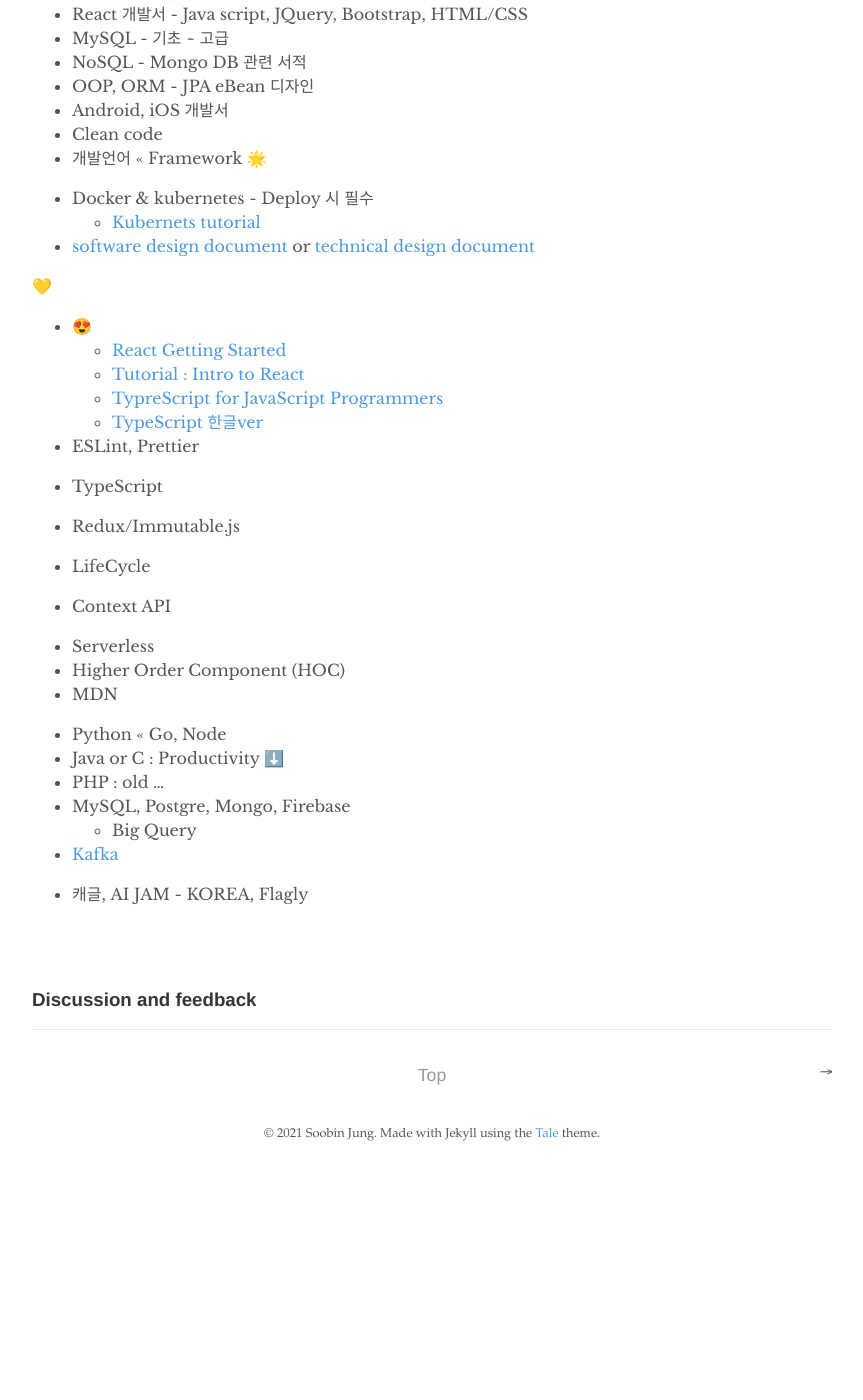
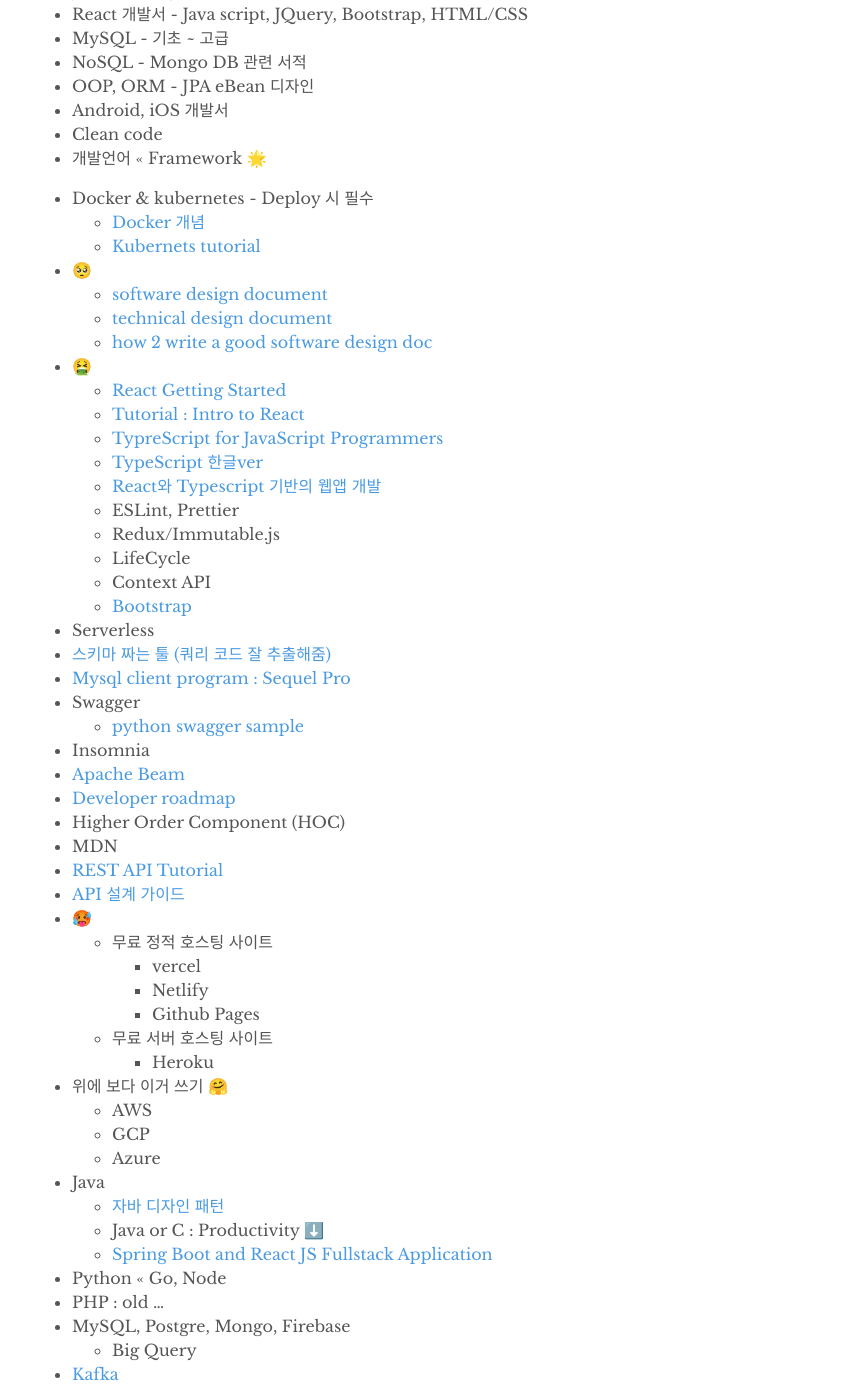
Before and after one commit to SoobinJung1013/SoobinJung1013.github.io, a Jekyll site: the page built from _posts/2021-02-19-Things-to-study.md, in a window 1280 px wide and 1400 px high, scrolled down 2507 px. Shown: the whole window, without its empty margins (208-1071 px from the left). Built offline with Jekyll 4.4.1, drawn with Linux system fonts in a browser that asks for light colours; comment, search, counter and statistics services are not loaded; before the commit the page ends 3684 px from its top, so only the background shows below that.

Commit message:
sooooooo

```diff
--- a/_posts/2021-02-19-Things-to-study.md
+++ b/_posts/2021-02-19-Things-to-study.md
@@ -159,35 +159,54 @@ test case..?
 - 개발언어 << Framework 🌟
 
 - Docker & kubernetes - Deploy 시 필수
+  - [Docker 개념](https://www.youtube.com/watch?v=hWPv9LMlme8)
   - [Kubernets tutorial](https://kubernetes.io/ko/docs/tutorials/hello-minikube/)
-- [software design document](https://www.toptal.com/freelance/why-design-documents-matter) or [technical design document](https://blog.tara.ai/software-design-documents/)
+- 🥺
+  - [software design document](https://www.toptal.com/freelance/why-design-documents-matter)
+  - [technical design document](https://blog.tara.ai/software-design-documents/)
+  - [how 2 write a good software design doc](https://medium.com/free-code-camp/how-to-write-a-good-software-design-document-66fcf019569c)
 
-💛
-
-- 😍
+- 🤮
   - [React Getting Started](https://reactjs.org/docs/getting-started.html)
   - [Tutorial : Intro to React](https://reactjs.org/tutorial/tutorial.html)
   - [TypreScript for JavaScript Programmers](https://www.typescriptlang.org/docs/handbook/typescript-in-5-minutes.html)
   - [TypeScript 한글ver](https://typescript-kr.github.io/)
-
-- ESLint, Prettier
-
-- TypeScript
-
-- Redux/Immutable.js
-
-- LifeCycle
-
-- Context API
+  - [React와 Typescript 기반의 웹앱 개발](https://github.com/textuel/Woowa_Tech_Learning_React_Typescript)
+  - ESLint, Prettier
+  - Redux/Immutable.js
+  - LifeCycle
+  - Context API
+  - [Bootstrap](https://reactstrap.github.io/)
 
 - Serverless
+- [스키마 짜는 툴 (쿼리 코드 잘 추출해줌)](https://sqldbm.com/Home/)
+- [Mysql client program : Sequel Pro](https://www.sequelpro.com/)
+- Swagger
+  - [python swagger sample](http://thomaxxl.pythonanywhere.com/api/#/)
+- Insomnia
+- [Apache Beam](https://beam.apache.org/get-started/wordcount-example/)
+- [Developer roadmap](https://github.com/devJang/developer-roadmap)
 - Higher Order Component (HOC)
 - MDN
-
-
+- [REST API Tutorial](https://restfulapi.net/)
+- [API 설계 가이드](https://bcho.tistory.com/954)
+- 🥵
+  - 무료 정적 호스팅 사이트
+    - vercel
+    - Netlify
+    - Github Pages
+  - 무료 서버 호스팅 사이트
+    - Heroku
+- 위에 보다 이거 쓰기 🤗
+  - AWS
+  - GCP
+  - Azure
+- Java
+  - [자바 디자인 패턴](https://medium.com/evision/important-java-design-patterns-you-need-to-know-about-5b80a612003e)
+  - Java or C : Productivity ⬇️
+  - [Spring Boot and React JS Fullstack Application](https://medium.com/swlh/spring-boot-and-react-js-fullstack-application-7ad99139e95c)
 
 - Python << Go, Node
-- Java or C : Productivity ⬇️
 - PHP : old ...
 - MySQL, Postgre, Mongo, Firebase
   - Big Query
```
